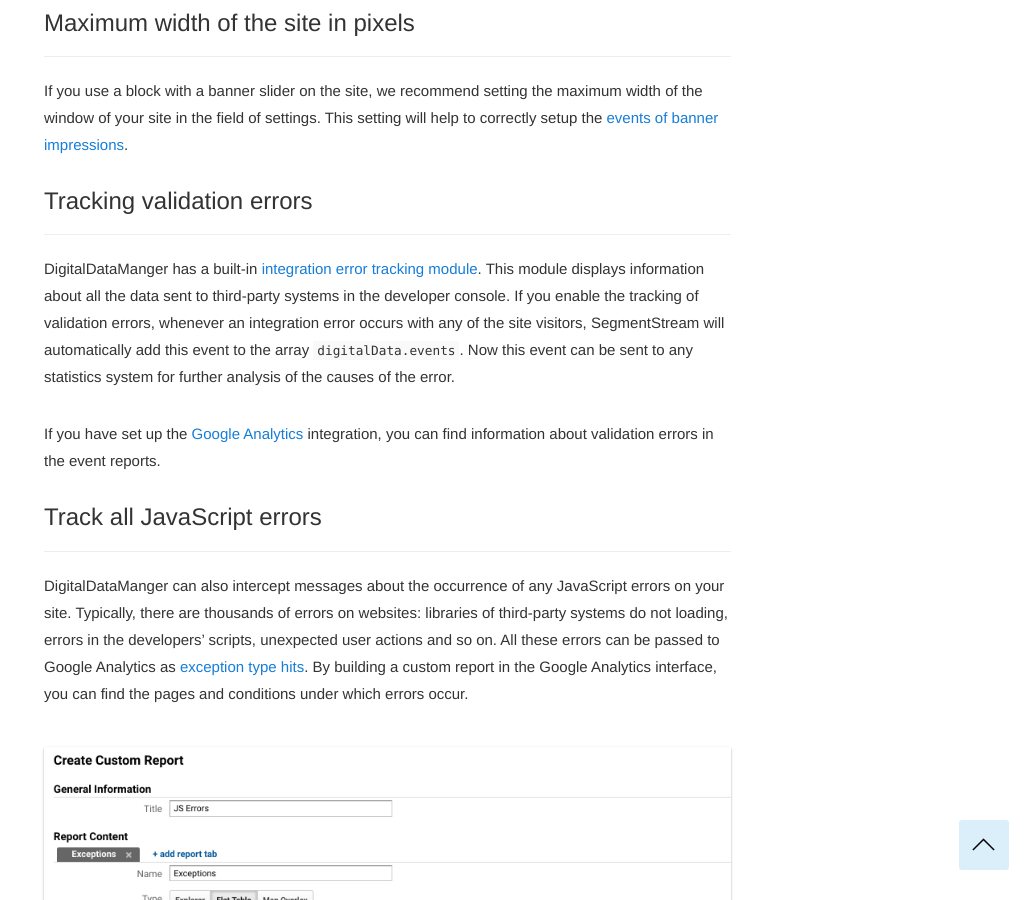
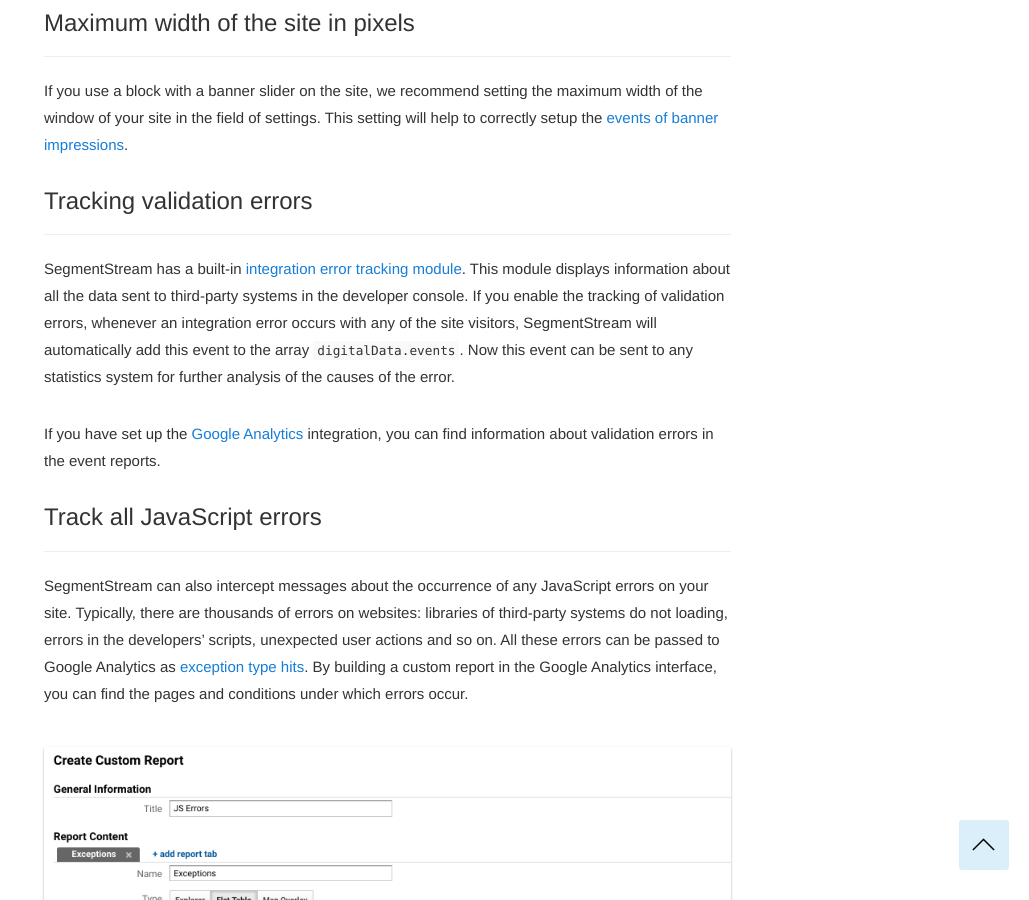
Before and after one commit to segmentstream-com/segmentstream-com.github.io, a Jekyll site: the page built from _docs/for-analyst/settings.md, in a window 1280 px wide and 900 px high, scrolled down 3401 px. Shown: the whole window, without its empty margins (251-1280 px from the left). Built offline with Jekyll 4.4.1, drawn with Linux system fonts in a browser that asks for light colours; nearby versions of some CDN libraries.

Commit message:
ddm to segmentstream change

```diff
--- a/_docs/for-analyst/settings.md
+++ b/_docs/for-analyst/settings.md
@@ -72,13 +72,13 @@ If you use a block with a banner slider on the site, we recommend setting the ma
 
 ### <a name="5"></a> Tracking validation errors
 ------
-DigitalDataManger has a built-in [integration error tracking module](/for-analyst/integrations#2). This module displays information about all the data sent to third-party systems in the developer console. If you enable the tracking of validation errors, whenever an integration error occurs with any of the site visitors, SegmentStream will automatically add this event to the array `digitalData.events`. Now this event can be sent to any statistics system for further analysis of the causes of the error.
+SegmentStream has a built-in [integration error tracking module](/for-analyst/integrations#2). This module displays information about all the data sent to third-party systems in the developer console. If you enable the tracking of validation errors, whenever an integration error occurs with any of the site visitors, SegmentStream will automatically add this event to the array `digitalData.events`. Now this event can be sent to any statistics system for further analysis of the causes of the error.
 
 If you have set up the [Google Analytics](/integrations/google-analytics) integration, you can find information about validation errors in the event reports.
 
 ### <a name="6"></a> Track all JavaScript errors
 ------
-DigitalDataManger can also intercept messages about the occurrence of any JavaScript errors on your site. Typically, there are thousands of errors on websites: libraries of third-party systems do not loading, errors in the developers' scripts, unexpected user actions and so on. All these errors can be passed to Google Analytics as [exception type hits](https://developers.google.com/analytics/devguides/collection/analyticsjs/exceptions). By building a custom report in the Google Analytics interface, you can find the pages and conditions under which errors occur.
+SegmentStream can also intercept messages about the occurrence of any JavaScript errors on your site. Typically, there are thousands of errors on websites: libraries of third-party systems do not loading, errors in the developers' scripts, unexpected user actions and so on. All these errors can be passed to Google Analytics as [exception type hits](https://developers.google.com/analytics/devguides/collection/analyticsjs/exceptions). By building a custom report in the Google Analytics interface, you can find the pages and conditions under which errors occur.
 
 ![](/img/settings.1.png)
 Example of a report setup in the Google Analytics interface
```
Also changed, not shown: _docs/integrations/facebook.md (+1 -1 lines), _docs/integrations/google-analytics.md (+1 -1 lines).
